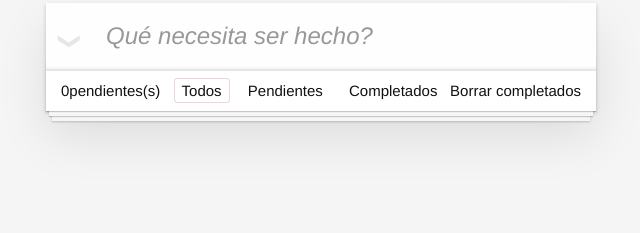
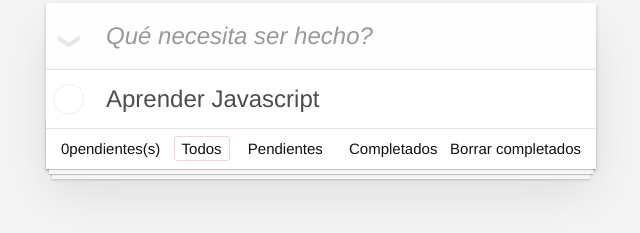
Before and after one commit to EngelberAmaya/Todo-JavaScript, a website built with webpack: page src/index.html in a window 1280 px wide. Shown: the part 127-360 px from the top of the page, without its empty margins (319-959 px from the left). Built offline with nearby package versions, Linux system fonts and the light colour scheme.

Commit message:
Build tasks at Html

```diff
--- a/src/index.js
+++ b/src/index.js
@@ -1,9 +1,14 @@
 import { Todo, TodoList } from './classes';
+import { crearTodoHtml } from './js/componentes';
 import './styles.css';
 
-const tarea = new Todo('Aprender Javascript');
 const todoList = new TodoList();
 
-todoList.nuevoTodo(tarea)
+const tarea = new Todo('Aprender Javascript');
+todoList.nuevoTodo(tarea);
+
+
 
 console.log(todoList);
+
+crearTodoHtml(tarea)
--- a/src/js/componentes.js
+++ b/src/js/componentes.js
@@ -1,17 +1,20 @@
-import '../css/componentes.css';
-// import webpacklogo from '../assets/img/webpack-sprite.png';
+const divTodoList = document.querySelector('.todo-list');
 
-export const saludar = (nombre) => {
-    console.log('Creando etiqueta h1');
+export const crearTodoHtml = (todo) => {
 
-    const h1 = document.createElement('h1');
-    h1.innerText = `Hola, ${nombre}`
+    const htmlTodo = `
+        <li class="${ (todo.completado) ? 'completed' : ''}" data-id="${todo.id}">
+            <div class="view">
+                <input type="checkbox" class="toggle" ${ (todo.completado) ? 'checked' : ''}>
+                <label for="">${ todo.tarea }</label>
+                <button class="destroy"></button>
+            </div>
+            <input class="edit" type="text" value="Create a TodoMVC template">
+        </li>`;
 
-    document.body.append(h1);
+    const div = document.createElement('div');
+    div.innerHTML = htmlTodo;
+
+    divTodoList.append(div.firstElementChild);
+    return div.firstElementChild;
 }
-
-// Img
-// console.log(webpacklogo);
-// const img = document.createElement('img');
-// img.src = webpacklogo;
-// document.body.append(img);
```
Also changed, not shown: src/index.html (line endings or trailing spaces).
